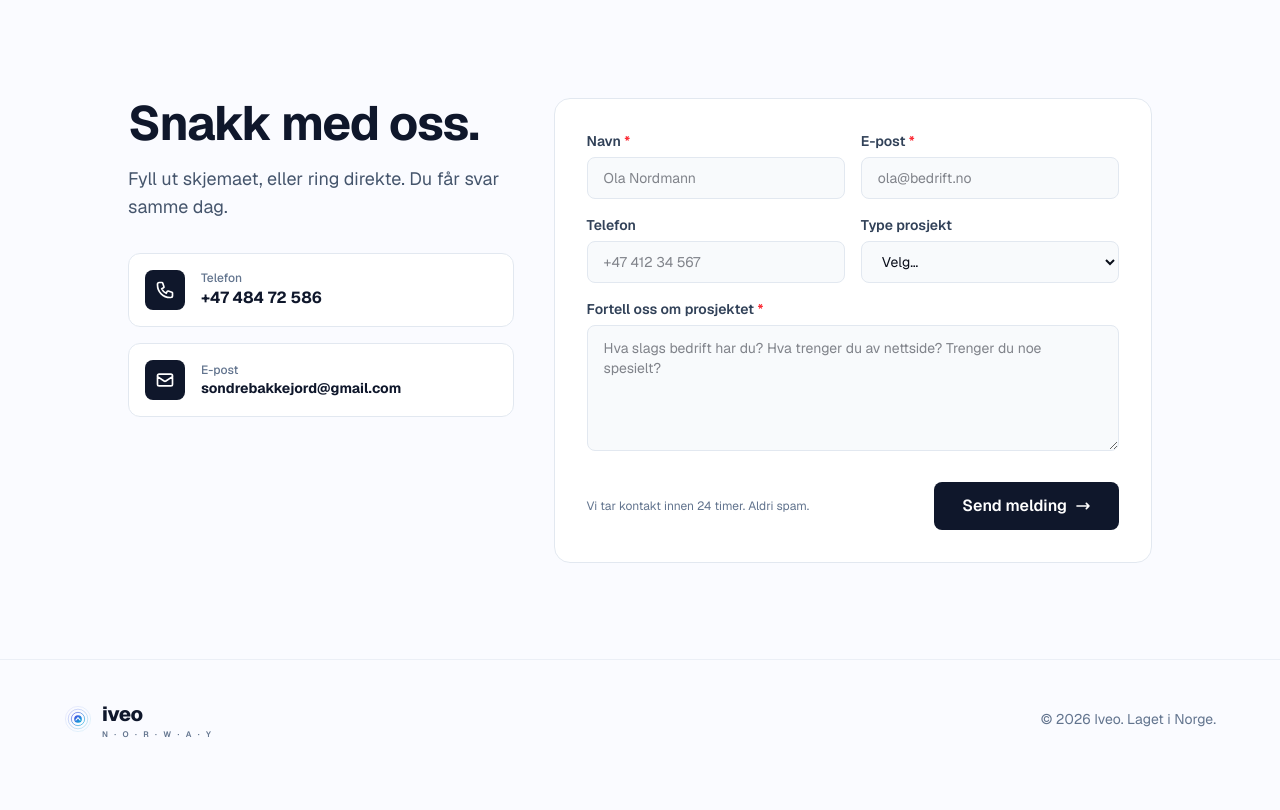
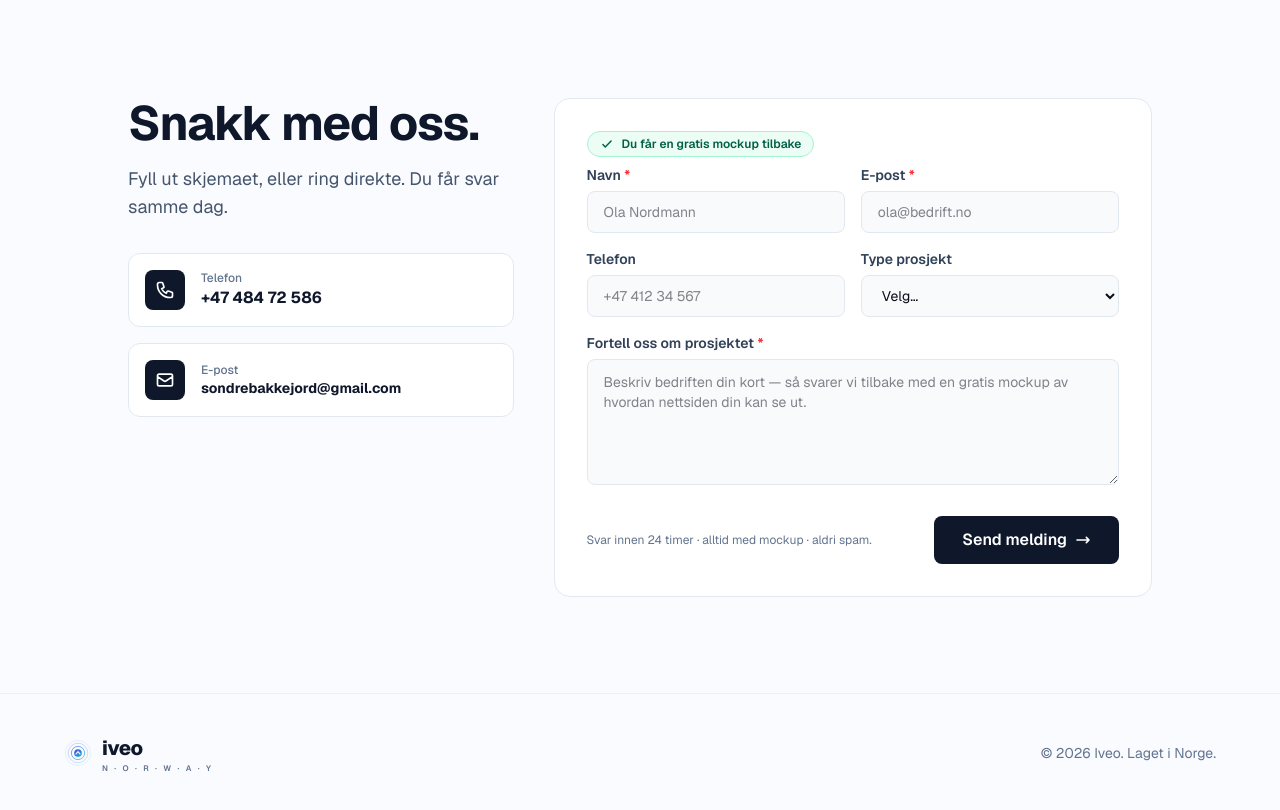
Before and after one commit to sondrebakkejord-cell/Iveo, a Next.js app: page / in a window 1280 px wide. Shown: the part 3360-4170 px from the top of the page. Before the commit the page ends 4138 px from the top, so only its background shows below. Built offline with nearby package versions, Linux system fonts and the light colour scheme.

Commit message:
Highlight free mockup offer in contact form (badge, placeholder, footer note)

```diff
--- a/app/ContactForm.tsx
+++ b/app/ContactForm.tsx
@@ -65,6 +65,11 @@ export default function ContactForm() {
       onSubmit={submit}
       className="bg-white rounded-2xl p-7 md:p-8 border border-slate-200 space-y-4"
     >
+      <div className="inline-flex items-center gap-2 px-3 py-1 rounded-full bg-emerald-50 border border-emerald-200 text-emerald-800 text-xs font-semibold mb-2">
+        <svg className="w-3.5 h-3.5" fill="none" viewBox="0 0 24 24" stroke="currentColor" strokeWidth={2.5}><path strokeLinecap="round" strokeLinejoin="round" d="M5 13l4 4L19 7" /></svg>
+        Du får en gratis mockup tilbake
+      </div>
+
       {/* Honeypot — usynlig for mennesker */}
       <div className="absolute -left-[9999px] opacity-0 pointer-events-none" aria-hidden="true">
         <label>
@@ -151,7 +156,7 @@ export default function ContactForm() {
           rows={5}
           value={form.message}
           onChange={update("message")}
-          placeholder="Hva slags bedrift har du? Hva trenger du av nettside? Trenger du noe spesielt?"
+          placeholder="Beskriv bedriften din kort — så svarer vi tilbake med en gratis mockup av hvordan nettsiden din kan se ut."
           className="w-full px-4 py-3 rounded-lg bg-slate-50 border border-slate-200 text-sm focus:outline-none focus:border-indigo-500 focus:bg-white focus:ring-2 focus:ring-indigo-100 transition-all resize-y"
         />
       </div>
@@ -164,7 +169,7 @@ export default function ContactForm() {
 
       <div className="flex flex-col sm:flex-row sm:items-center sm:justify-between gap-3 pt-2">
         <p className="text-xs text-slate-500">
-          Vi tar kontakt innen 24 timer. Aldri spam.
+          Svar innen 24 timer · alltid med mockup · aldri spam.
         </p>
         <button
           type="submit"
```
